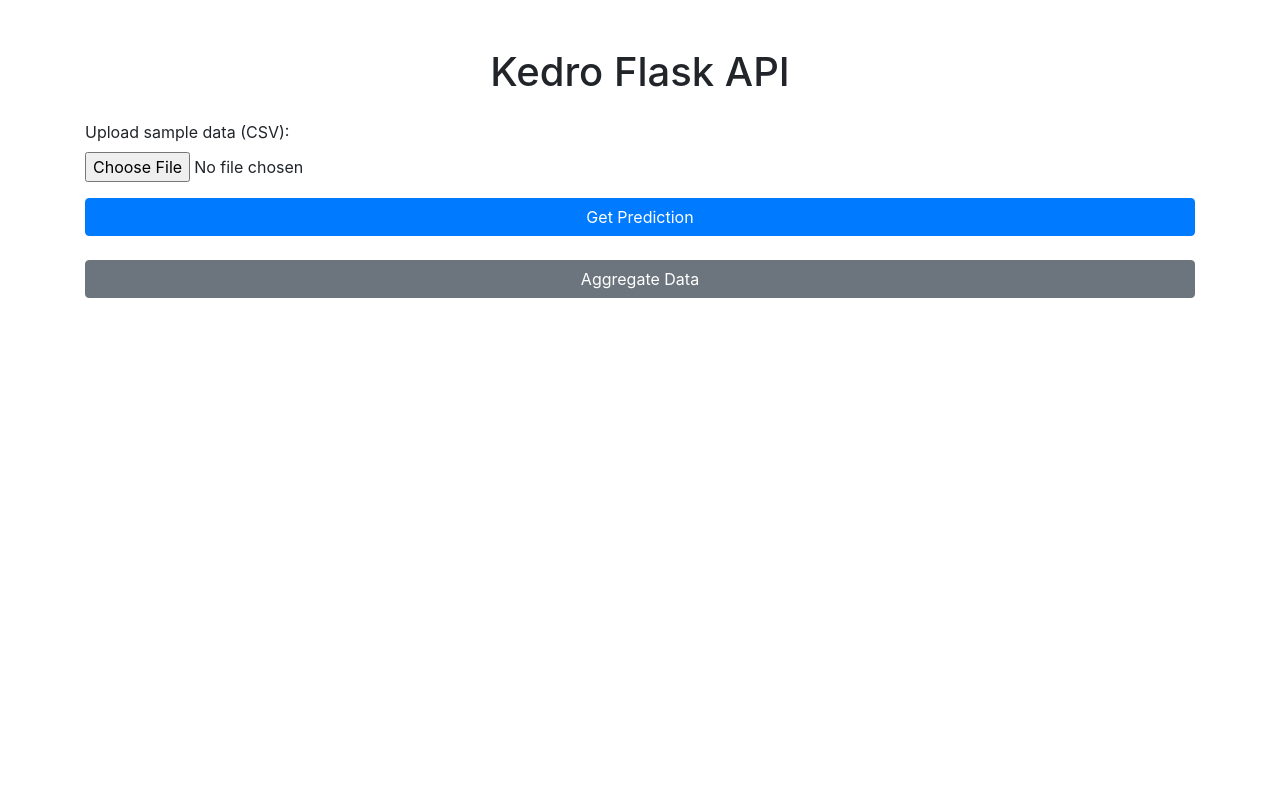
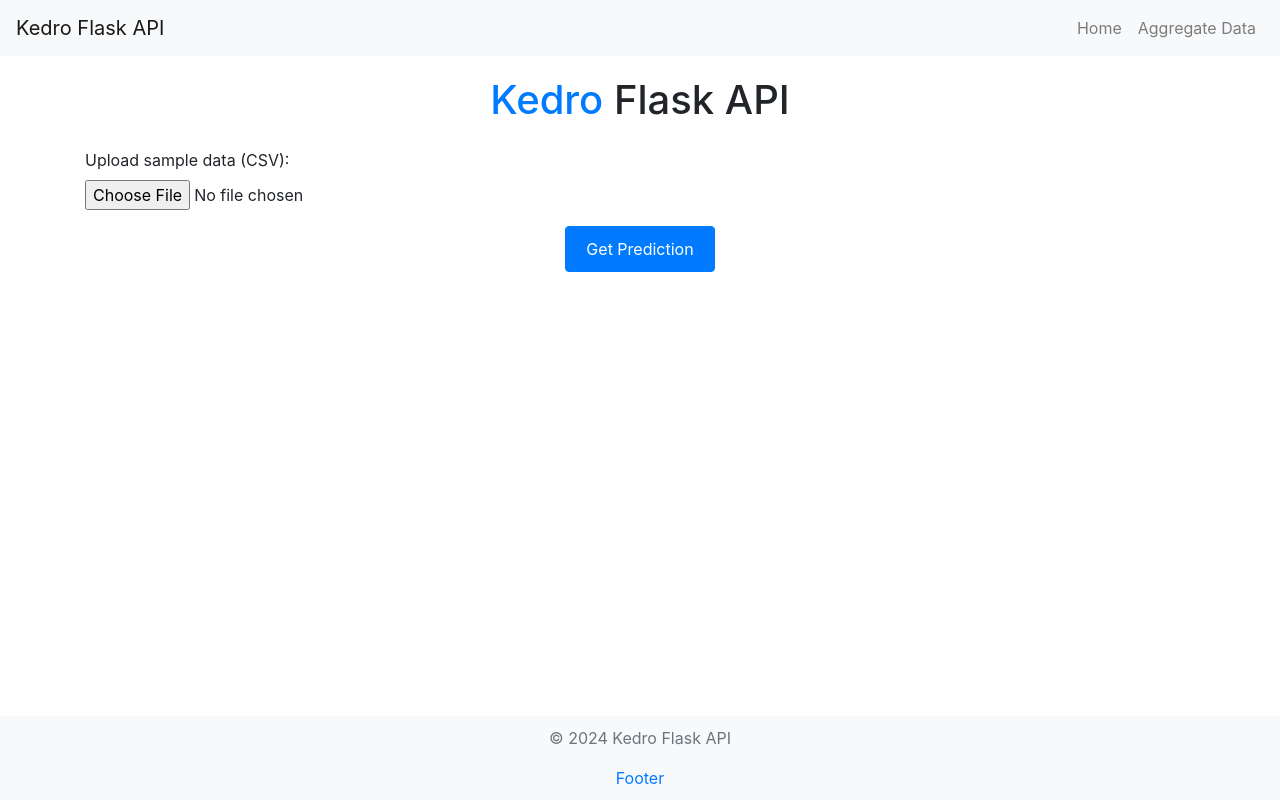
Before and after one commit to malomiquel/kedro-project, a Flask app: page / in a window 1280 px wide. Run offline with Flask 3, Linux system fonts and the light colour scheme; some libraries are stand-ins or nearby versions.

Commit message:
feat: ui and easter eggs

```diff
--- a/prothetic/templates/index.html
+++ b/prothetic/templates/index.html
@@ -4,27 +4,92 @@
 <head>
     <meta charset="UTF-8">
     <meta name="viewport" content="width=device-width, initial-scale=1.0">
-    <title>Kedro Flask API</title>
+    <title><a href="https://www.youtube.com/watch?v=F2YpXC1itEE&pp=ygURcGVkcm8gcGVkcm8gcGVkcm8%3D" target="_blank">Kedro</a> Flask API</title>
     <link href="https://stackpath.bootstrapcdn.com/bootstrap/4.5.2/css/bootstrap.min.css" rel="stylesheet">
     <script src="https://code.jquery.com/jquery-3.5.1.slim.min.js"></script>
     <script src="https://cdn.jsdelivr.net/npm/sweetalert2@11"></script>
     <script src="https://stackpath.bootstrapcdn.com/bootstrap/4.5.2/js/bootstrap.bundle.min.js"></script>
+    <style>
+        html, body {
+            height: 100%;
+        }
+
+        body {
+            display: flex;
+            flex-direction: column;
+        }
+
+        .container {
+            flex: 1;
+        }
+
+        .btn-custom {
+            padding: 10px 20px;
+            font-size: 16px;
+        }
+
+        .btn-container {
+            display: flex;
+            gap: 10px;
+            justify-content: center;
+        }
+
+        .navbar {
+            margin-bottom: 20px;
+        }
+
+        footer {
+            background: #f8f9fa;
+            padding: 10px 0;
+            text-align: center;
+            position: absolute;
+            bottom: 0;
+            width: 100%;
+        }
+    </style>
 </head>
 
 <body data-flash='{{ messages|tojson|safe }}'>
-    <div class="container mt-5">
-        <h1 class="text-center">Kedro Flask API</h1>
+    <!-- Navigation -->
+    <nav class="navbar navbar-expand-lg navbar-light bg-light">
+        <a class="navbar-brand" href="/">Kedro Flask API</a>
+        <button class="navbar-toggler" type="button" data-toggle="collapse" data-target="#navbarNav" aria-controls="navbarNav" aria-expanded="false" aria-label="Toggle navigation">
+            <span class="navbar-toggler-icon"></span>
+        </button>
+        <div class="collapse navbar-collapse" id="navbarNav">
+            <ul class="navbar-nav ml-auto">
+                <li class="nav-item">
+                    <a class="nav-link" href="/">Home</a>
+                </li>
+                <li class="nav-item">
+                    <a class="nav-link" href="/aggregate">Aggregate Data</a>
+                </li>
+            </ul>
+        </div>
+    </nav>
+
+    <!-- Main Content -->
+    <div class="container">
+        <h1 class="text-center"><a href="https://www.youtube.com/watch?v=F2YpXC1itEE&pp=ygURcGVkcm8gcGVkcm8gcGVkcm8%3D" target="_blank">Kedro</a> Flask API</h1>
         <form id="predictForm" action="/predict" method="post" enctype="multipart/form-data" class="needs-validation mt-4" novalidate>
             <div class="form-group">
                 <label for="predictFile">Upload sample data (CSV):</label>
                 <input type="file" class="form-control-file" id="predictFile" name="file" accept=".csv" required>
                 <div class="invalid-feedback">Please upload a CSV file.</div>
             </div>
-            <button type="submit" class="btn btn-primary btn-block">Get Prediction</button>
+            <div class="btn-container">
+                <button type="submit" class="btn btn-primary btn-custom">Get Prediction</button>
+            </div>
         </form>
-        <br>
-        <a href="/aggregate" class="btn btn-secondary btn-block">Aggregate Data</a>
     </div>
+
+    <!-- Footer -->
+    <footer>
+        <div class="container">
+            <p class="text-muted">&copy; 2024 Kedro Flask API</p>
+            <a href="https://www.youtube.com/watch?v=HvQ1WrN6AP4&pp=ygURcm9uYWxkbyBiZXN0IGdvYWw%3D" target="_blank">Footer</a>
+        </div>
+    </footer>
 
     <script>
         const flashData = document.body.dataset.flash;
```
Also changed, not shown: prothetic/templates/aggregate.html (+68 -3 lines).
